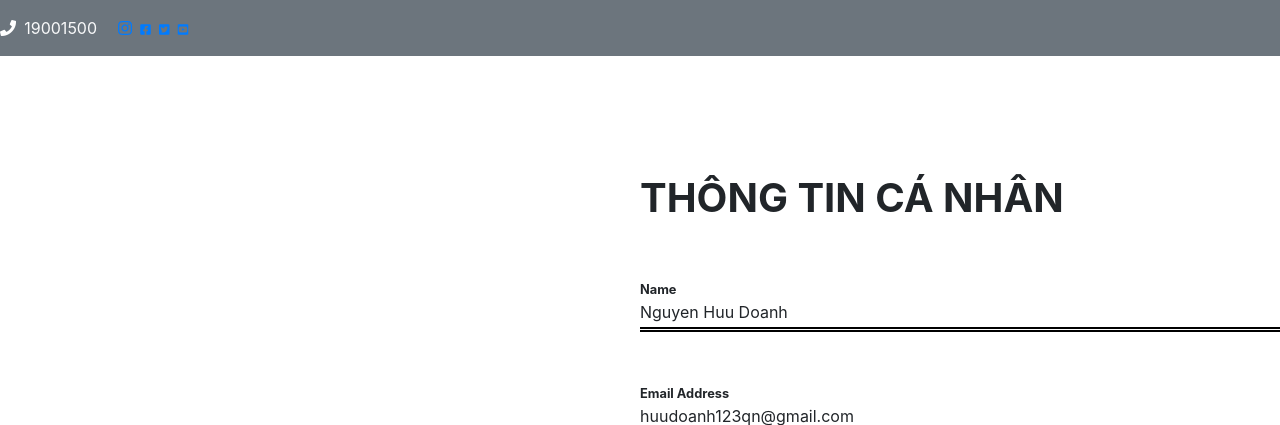
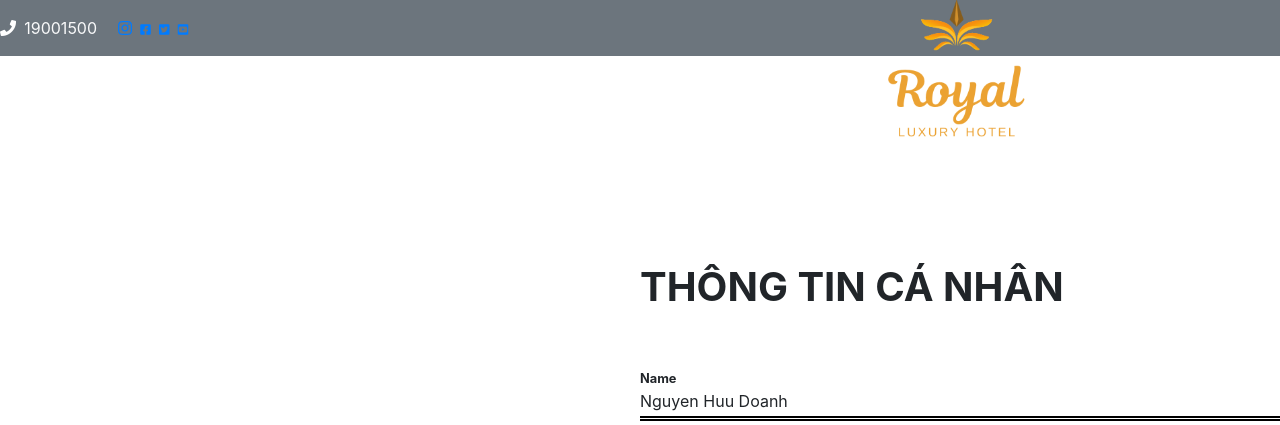
Before and after one commit to fantashi099/Web-Project, a Node server app: page /profile in a window 1280 px wide. Shown: the top 425 px of the page. Run offline with Node 20, Linux system fonts and the light colour scheme; some libraries are stand-ins or nearby versions.

Commit message:
update interface

```diff
--- a/app.js
+++ b/app.js
@@ -107,6 +107,10 @@ app.get('/sign-in', function(req,res){
 
 app.get('/register', function(req,res){
   res.render('register');
+});
+
+app.get('/services-other', function(req,res){
+  res.render('services-other');
 });
 
 app.get('/logout', function(req,res){
--- a/public/css/styles.css
+++ b/public/css/styles.css
@@ -181,7 +181,10 @@ hr.left {
   width: 60px;
   height: 60px;
 }
-
+#hotel-logo1 {
+  width: 150px;
+  height: 150px;
+}
 .services-info {
   color:#fc8621;
 }
--- a/views/header.ejs
+++ b/views/header.ejs
@@ -26,7 +26,7 @@
   <button class="btn btn-dark" id="scrolltop" name="button"><i class="fas fa-chevron-up"></i></button>
   <!-- Navigation -->
   <nav class="navbar bg-dark navbar-dark navbar-expand-md" id="header-navbar">
-    <img id="hotel-logo" src="images/RoyalHotel.png" alt="hotel" style="margin-left: 15rem;">
+     <a href="/"><img id="hotel-logo" src="images/RoyalHotel.png" alt="hotel" style="margin-left: 15rem;"></a>
       <a class="navbar-brand " href="/" style="color: #DBB621;margin-left: 1rem;"><b> ROYAL HOTEL</b></a>
     <div class="container ">
 
--- a/views/profile.ejs
+++ b/views/profile.ejs
@@ -22,25 +22,21 @@
 </head>
 
 <body>
-    <div class="bg-secondary text-light py-3">
-        <div class="row">
+    <div class="bg-secondary text-light py-3 navbar-expand-md">
+        <div class="row"    >
             <div class="col-md-2">
-                <div class="icons d-flex justify-content-between">
+                <div class="icons d-flex justify-content-between collapse navbar-collapse">
                     <a href="http://www.instagram.com"><i class="fas fa-phone fa-10s" style="color:white;" ></i></a>
                     <a class="text-light"> 19001500</a>&nbsp;
                     <a href="http://www.instagram.com"><i class="fab fa-instagram fa-10s" ></i></a>
                     <a href="http://www.facebook.com"><i class="fab fa-facebook-square fa-xs"></i></a>
                     <a href="http://www.twitter.com"><i class="fab fa-twitter-square fa-xs"></i></a>
                     <a href="http://www.youtube.com"><i class="fab fa-youtube-square fa-xs"></i></a>
-                    <!-- <a href="http://www.youtube.com"><i class="fab fa-youtube-square fa-xs"></i></a> -->
-
-                    <!-- <a href="/rooms">CHỌN PHÒNG</a>     -->
-                    <!-- <a id="nav-services" class="nav-item nav-link" href="/services">THÔNG TIN KHÁCH HÀNG</a>
-                    <a id="nav-contact" class="nav-item nav-link" href="/contact">THANH TOÁN</a> -->
                 </div>
             </div> <!-- col-md-4 mx-auto -->
         </div>
      </div>
+     <a href="/"><img id="hotel-logo1" src="images/RoyalHotel1.png" alt="hotel" style="margin-left: 55rem;margin-top: -3.8rem;"></a>
     <div class="row" style="margin-top:5rem;">
 
         <div class="col-6" style=" padding-top: 2rem; margin-left:40rem;">
@@ -54,7 +50,6 @@
                 <b style="font-size: 0.8rem;">Email Address</b>
                 <p style="margin-bottom: 0.2rem;">huudoanh123qn@gmail.com</p>
             </div> <!-- form-group -->
-
 
             <div style="border-bottom: 5px double black; margin-top: 3rem;width: 40rem;">
                 <b style="font-size: 0.8rem;">Phone Number</b>
```
Also changed, not shown: views/admin.ejs (+4 -8 lines), views/booking.ejs (+4 -8 lines), views/customer-info.ejs (+4 -8 lines), views/register.ejs (+4 -8 lines), views/sign-in.ejs (+4 -8 lines), public/images/RoyalHotel1.png (added).
